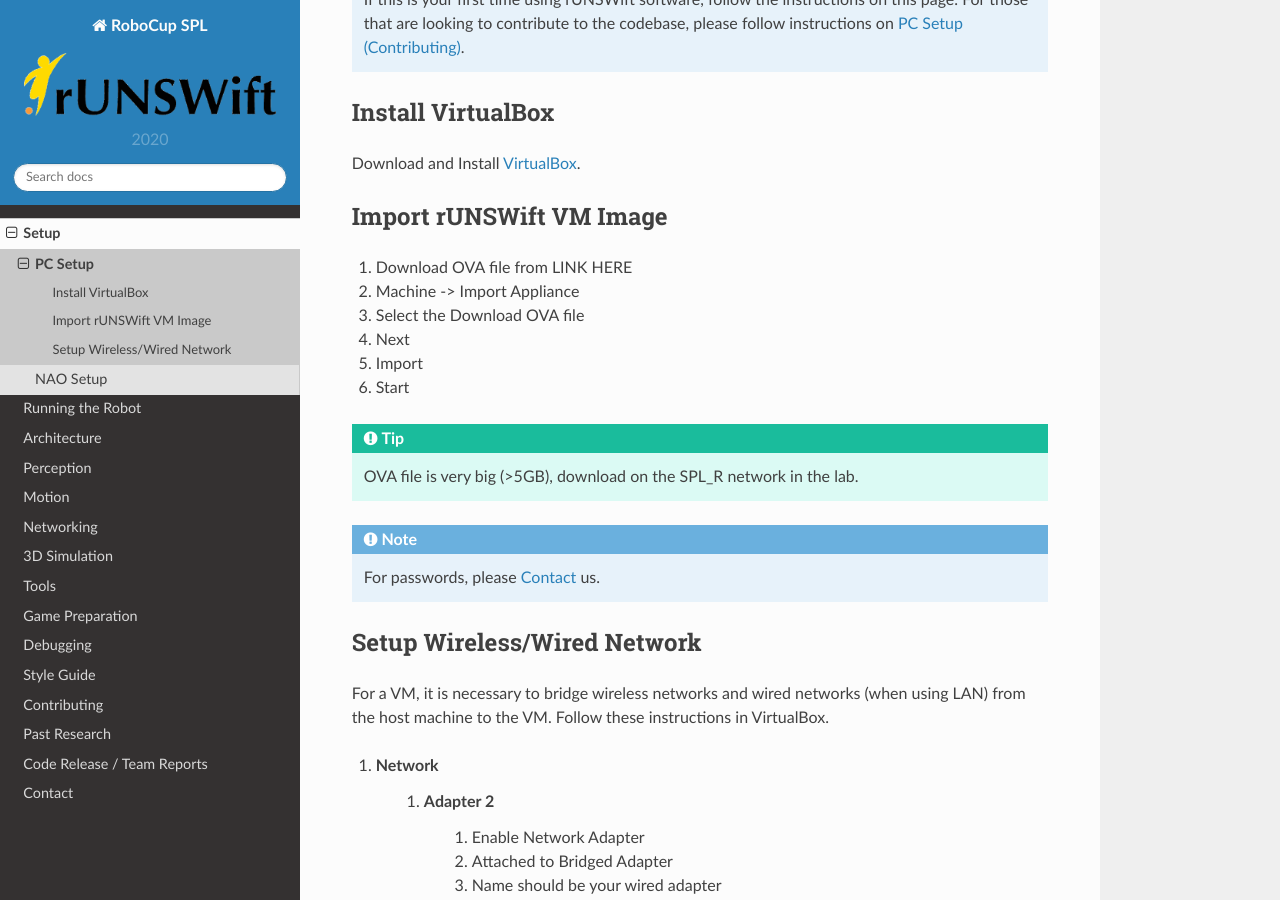
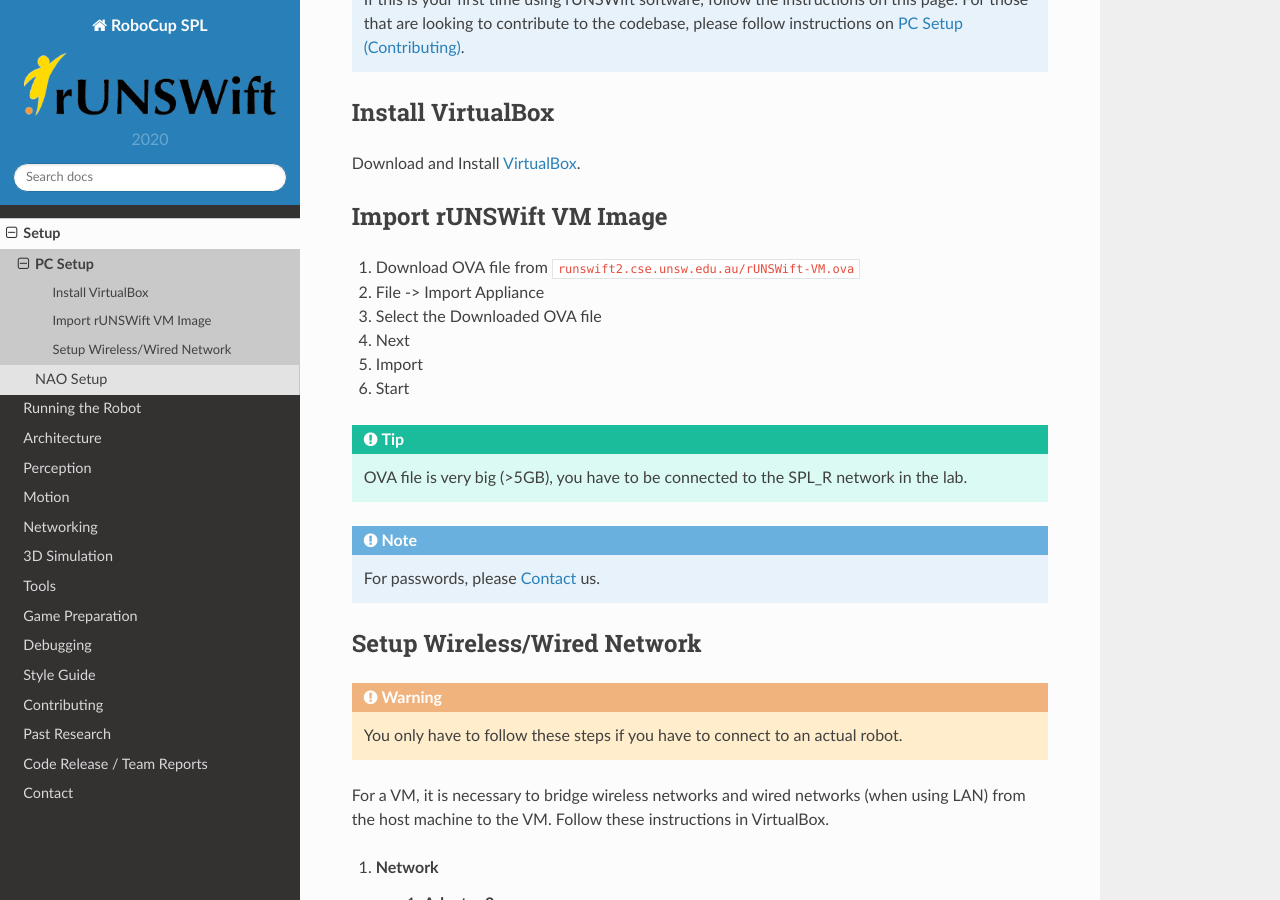
Before and after one commit to UNSWComputing/rUNSWift-docs, a Sphinx documentation site: the page built from source/setup/pc_setup.rst, in a window 1280 px wide and 900 px high, scrolled down 213 px. Built offline with Sphinx 7.4.7 and the Read the Docs theme 2.0.0, drawn with Linux system fonts in a browser that asks for light colours.

Commit message:
Updated instructions on pc_setup

```diff
--- a/source/setup/pc_setup.rst
+++ b/source/setup/pc_setup.rst
@@ -18,15 +18,15 @@
 Import rUNSWift VM Image
 ************************
 
-#. Download OVA file from LINK HERE
-#. Machine -> Import Appliance
-#. Select the Download OVA file
+#. Download OVA file from ``runswift2.cse.unsw.edu.au/rUNSWift-VM.ova``
+#. File -> Import Appliance
+#. Select the Downloaded OVA file
 #. Next
 #. Import
 #. Start
 
 .. tip::
-    OVA file is very big (>5GB), download on the SPL_R network in the lab.
+    OVA file is very big (>5GB), you have to be connected to the SPL_R network in the lab.
 
 .. note::
     For passwords, please :ref:`contact` us.
@@ -38,6 +38,10 @@
 Setup Wireless/Wired Network
 ******************************
 
+.. warning::
+    You only have to follow these steps if you have to connect to an actual robot.
+
+
 For a VM, it is necessary to bridge wireless networks and wired networks (when using LAN)
 from the host machine to the VM. Follow these instructions in VirtualBox.
 
```
